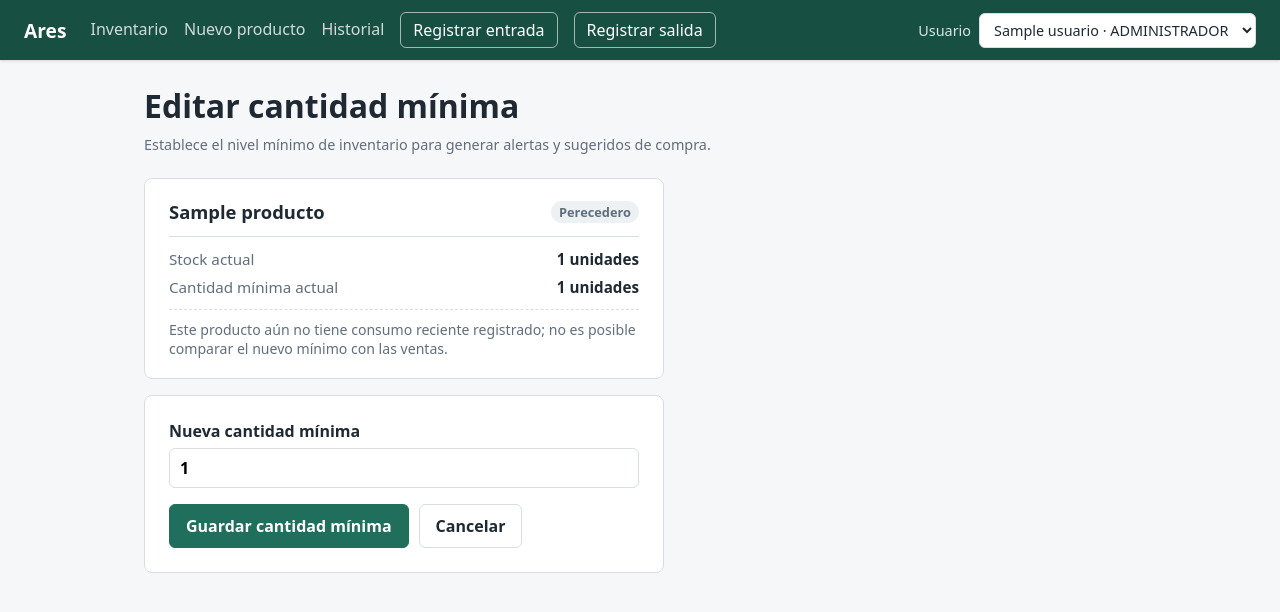
After one commit to JairGo21/Proyecto-ARES-Gestion, a Spring Boot app: page /productos/1/minimo in a window 1280 px wide. The commit adds this page. Shown: the top 612 px of the page. Run offline with Spring Boot 4, Linux system fonts and the light colour scheme; empty tables hold one stand-in row (values such as "Sample post"); database files in the repository are not loaded.

Commit message:
Add files via upload
Implementación del CU-06: Definir y editar la cantidad mínima de productos

```diff
--- a/src/main/java/ares/datos/AlertaRepository.java
+++ b/src/main/java/ares/datos/AlertaRepository.java
@@ -1,6 +1,8 @@
 package ares.datos;
 
 import ares.negocio.dominio.Alerta;
+
+import java.util.Optional;
 
 /**
  * No tiene "cerrarAlertasDeLote": cerrar una alerta es una regla de la entidad
@@ -9,4 +11,7 @@ import ares.negocio.dominio.Alerta;
 public interface AlertaRepository {
 
     Alerta guardar(Alerta alerta);
+
+    /** Busca la alerta ABIERTA de tipo STOCK_MINIMO para un producto, si existe (CU-06). */
+    Optional<Alerta> buscarAbiertaDeStockMinimo(Long productoId);
 }
--- a/src/main/java/ares/presentacion/ProductoController.java
+++ b/src/main/java/ares/presentacion/ProductoController.java
@@ -1,7 +1,9 @@
 package ares.presentacion;
 
+import ares.negocio.dominio.Producto;
 import ares.negocio.dominio.ReglaNegocioException;
 import ares.negocio.servicio.ProductoService;
+import ares.negocio.servicio.ResultadoDefinirMinimo;
 import ares.negocio.servicio.ResultadoRegistroProducto;
 import org.slf4j.Logger;
 import org.slf4j.LoggerFactory;
@@ -9,6 +11,7 @@ import org.springframework.dao.DataAccessException;
 import org.springframework.stereotype.Controller;
 import org.springframework.ui.Model;
 import org.springframework.web.bind.annotation.GetMapping;
+import org.springframework.web.bind.annotation.PathVariable;
 import org.springframework.web.bind.annotation.PostMapping;
 import org.springframework.web.bind.annotation.RequestMapping;
 import org.springframework.web.bind.annotation.RequestParam;
@@ -18,6 +21,7 @@ import org.springframework.web.servlet.mvc.support.RedirectAttributes;
  * Pantallas del recurso "producto". Regla de capas: el Controller solo llama
  * al Service, nunca a un Repository.
  *
+ * CU-06 permite definir o actualizar la cantidad mínima de un producto sin restricción de rol.
  * CU-07 expone el formulario de alta y conserva el flujo de retorno desde CU-03.
  */
 @Controller
@@ -90,6 +94,67 @@ public class ProductoController {
         return "productos/formulario";
     }
 
+    @GetMapping("/{id}/minimo")
+    public String formularioCantidadMinima(@PathVariable Long id,
+                                           Model model,
+                                           RedirectAttributes redirectAttributes) {
+        try {
+            Producto producto = productoService.buscarProductoPorId(id);
+            int consumoReciente = productoService.calcularConsumoReciente(id);
+            prepararFormularioMinimo(model, producto,
+                    producto.getCantidadMinima() != null ? String.valueOf(producto.getCantidadMinima()) : "",
+                    consumoReciente, false);
+            return "productos/minimo";
+        } catch (ReglaNegocioException e) {
+            redirectAttributes.addFlashAttribute("error", e.getMessage());
+            return "redirect:/productos";
+        }
+    }
+
+    @PostMapping("/{id}/minimo")
+    public String guardarCantidadMinima(@PathVariable Long id,
+                                        @RequestParam(required = false) String cantidadMinima,
+                                        @RequestParam(defaultValue = "false") boolean confirmarAdvertencia,
+                                        Model model,
+                                        RedirectAttributes redirectAttributes) {
+        Producto producto;
+        try {
+            producto = productoService.buscarProductoPorId(id);
+        } catch (ReglaNegocioException e) {
+            redirectAttributes.addFlashAttribute("error", e.getMessage());
+            return "redirect:/productos";
+        }
+
+        int consumoReciente = productoService.calcularConsumoReciente(id);
+
+        try {
+            int nuevoMinimo = leerCantidadMinima(cantidadMinima);
+            ResultadoDefinirMinimo resultado = productoService.definirCantidadMinima(
+                    id, nuevoMinimo, confirmarAdvertencia);
+
+            if (resultado.estado() == ResultadoDefinirMinimo.Estado.REQUIERE_CONFIRMACION_SOBRECOMPRA) {
+                prepararFormularioMinimo(model, producto, String.valueOf(nuevoMinimo), consumoReciente, true);
+                return "productos/minimo";
+            }
+
+            String mensaje = resultado.sinConsumoReciente()
+                    ? "Cantidad mínima actualizada a " + nuevoMinimo
+                      + " unidades (producto sin consumo reciente registrado)."
+                    : "Cantidad mínima actualizada correctamente a " + nuevoMinimo + " unidades.";
+            redirectAttributes.addFlashAttribute("mensajeExito", mensaje);
+            return "redirect:/productos";
+        } catch (ReglaNegocioException e) {
+            model.addAttribute("error", e.getMessage());
+        } catch (DataAccessException e) {
+            LOG.error("No fue posible guardar la cantidad mínima del producto {}.", id, e);
+            model.addAttribute("error",
+                    "No fue posible guardar la cantidad mínima. Se conserva el valor anterior; puedes reintentar.");
+        }
+
+        prepararFormularioMinimo(model, producto, cantidadMinima, consumoReciente, false);
+        return "productos/minimo";
+    }
+
     private void prepararFormulario(Model model, String nombre, String codigoBarras,
                                     Boolean perecedero, String volverA) {
         model.addAttribute("nombre", nombre);
@@ -104,6 +169,30 @@ public class ProductoController {
         }
     }
 
+    private void prepararFormularioMinimo(Model model, Producto producto, String cantidadMinima,
+                                          int consumoReciente, boolean mostrarAdvertenciaSobrecompra) {
+        model.addAttribute("producto", producto);
+        model.addAttribute("cantidadMinima", cantidadMinima);
+        model.addAttribute("consumoReciente", consumoReciente);
+        model.addAttribute("sinConsumoReciente", consumoReciente <= 0);
+        model.addAttribute("mostrarAdvertenciaSobrecompra", mostrarAdvertenciaSobrecompra);
+    }
+
+    private int leerCantidadMinima(String texto) {
+        if (texto == null || texto.isBlank()) {
+            throw new ReglaNegocioException("Ingresa la nueva cantidad mínima.");
+        }
+        try {
+            int valor = Integer.parseInt(texto.trim());
+            if (valor <= 0) {
+                throw new ReglaNegocioException("La cantidad mínima debe ser un número entero mayor que cero.");
+            }
+            return valor;
+        } catch (NumberFormatException e) {
+            throw new ReglaNegocioException("La cantidad mínima debe ser un número entero mayor que cero.");
+        }
+    }
+
     private String normalizarVolverA(String volverA) {
         return "entrada".equals(volverA) ? "entrada" : "";
     }
--- a/src/main/resources/static/css/ares.css
+++ b/src/main/resources/static/css/ares.css
@@ -1,4 +1,4 @@
-/* Estilos mínimos del sprint 1. Se ajustan cuando se integren los prototipos. */
+/* Estilos de Ares. Mantiene la paleta verde bosque (#1f6f5c / #174f42) y superficies limpias. */
 
 :root {
     --fondo: #f6f7f9;
@@ -6,6 +6,7 @@
     --suave: #616e7c;
     --borde: #d9dee5;
     --marca: #1f6f5c;
+    --marca-suave: #eef6f4;
     --barra: #174f42;
     --ok: #2f855a;
     --aviso: #b7791f;
@@ -65,6 +66,7 @@ body {
 .tabla tr.fila-aviso:hover td { background: #fdf3e1; }
 .tabla tr.fila-peligro:hover td { background: #fde8e8; }
 .num { text-align: right !important; font-variant-numeric: tabular-nums; }
+.col-acciones { white-space: nowrap; }
 
 .etiqueta { display: inline-block; padding: 2px 8px; border-radius: 999px; font-size: 0.8rem; font-weight: 600; }
 .etiqueta.ok { color: var(--ok); background: #e6f4ea; }
@@ -72,14 +74,126 @@ body {
 .etiqueta.peligro { color: var(--peligro); background: #fde8e8; }
 .etiqueta.neutro { color: var(--suave); background: #eef1f4; }
 
-/* Formularios (para CU-07, CU-03 y CU-04) */
+/* Botones de acción en tablas (CU-06) */
+.accion-tabla {
+    display: inline-block;
+    padding: 5px 11px;
+    border-radius: 6px;
+    font-size: 0.83rem;
+    font-weight: 600;
+    text-decoration: none;
+    white-space: nowrap;
+    color: var(--marca);
+    background: #fff;
+    border: 1px solid var(--borde);
+    transition: background-color 0.15s ease, border-color 0.15s ease, color 0.15s ease;
+}
+.accion-tabla:hover {
+    background: var(--marca-suave);
+    border-color: var(--marca);
+    color: var(--barra);
+}
+.accion-tabla.destacada {
+    background: var(--marca-suave);
+    border-color: rgba(31, 111, 92, 0.4);
+    color: var(--marca);
+}
+.accion-tabla.destacada:hover {
+    background: var(--marca);
+    border-color: var(--marca);
+    color: #fff;
+}
+.accion-tabla:focus-visible {
+    outline: 2px solid var(--marca);
+    outline-offset: 2px;
+}
+
+/* Formularios y tarjetas (CU-06, CU-07, CU-03 y CU-04) */
 .formulario { display: grid; gap: 16px; max-width: 520px; background: #fff; padding: 24px; border: 1px solid var(--borde); border-radius: 8px; }
 .formulario label { display: grid; gap: 6px; font-weight: 600; }
 .formulario input, .formulario select, .formulario textarea { padding: 8px 10px; border: 1px solid var(--borde); border-radius: 6px; font: inherit; }
+.formulario input:focus, .formulario select:focus, .formulario textarea:focus {
+    outline: none;
+    border-color: var(--marca);
+    box-shadow: 0 0 0 3px rgba(31, 111, 92, 0.14);
+}
 .formulario fieldset { display: flex; flex-wrap: wrap; gap: 8px 24px; margin: 0; padding: 10px 14px 14px; border: 1px solid var(--borde); border-radius: 6px; }
 .formulario legend { padding: 0 6px; font-weight: 600; }
 .formulario fieldset label { display: flex; align-items: center; gap: 8px; font-weight: 400; }
 .formulario input[type="radio"] { width: 1rem; height: 1rem; margin: 0; padding: 0; accent-color: var(--marca); }
-.boton { padding: 10px 16px; border: 0; border-radius: 6px; background: var(--marca); color: #fff; font: inherit; font-weight: 600; cursor: pointer; }
+
+.boton {
+    display: inline-block;
+    padding: 10px 16px;
+    border: 1px solid var(--marca);
+    border-radius: 6px;
+    background: var(--marca);
+    color: #fff;
+    font: inherit;
+    font-weight: 600;
+    text-decoration: none;
+    text-align: center;
+    cursor: pointer;
+    transition: background-color 0.15s ease, border-color 0.15s ease;
+}
+.boton:hover { background: var(--barra); border-color: var(--barra); }
+.boton:focus-visible { outline: 2px solid var(--marca); outline-offset: 2px; }
+
+.boton-secundario {
+    display: inline-block;
+    padding: 10px 16px;
+    border: 1px solid var(--borde);
+    border-radius: 6px;
+    background: #fff;
+    color: var(--texto);
+    font: inherit;
+    font-weight: 600;
+    text-decoration: none;
+    text-align: center;
+    cursor: pointer;
+    transition: background-color 0.15s ease, border-color 0.15s ease;
+}
+.boton-secundario:hover { background: #f1f5f9; border-color: #bcc5d1; }
+.boton-secundario:focus-visible { outline: 2px solid var(--marca); outline-offset: 2px; }
+
+.grupo-botones { display: flex; flex-wrap: wrap; gap: 10px; align-items: center; }
+
+.ficha-producto {
+    max-width: 520px;
+    margin-bottom: 16px;
+    padding: 20px 24px;
+    background: #fff;
+    border: 1px solid var(--borde);
+    border-radius: 8px;
+}
+.ficha-cabecera {
+    display: flex;
+    align-items: center;
+    justify-content: space-between;
+    gap: 12px;
+    padding-bottom: 12px;
+    margin-bottom: 12px;
+    border-bottom: 1px solid var(--borde);
+}
+.ficha-cabecera h2 { margin: 0; font-size: 1.15rem; }
+.ficha-datos { display: grid; gap: 8px; margin: 0; }
+.ficha-fila { display: flex; justify-content: space-between; align-items: baseline; gap: 16px; font-size: 0.95rem; }
+.ficha-fila dt { color: var(--suave); }
+.ficha-fila dd { margin: 0; font-weight: 600; font-variant-numeric: tabular-nums; }
+.ficha-nota { margin: 12px 0 0; padding-top: 10px; border-top: 1px dashed var(--borde); color: var(--suave); font-size: 0.88rem; }
+
+.panel-aviso {
+    display: grid;
+    gap: 14px;
+    max-width: 520px;
+    padding: 20px 24px;
+    background: #fffaf0;
+    border: 1px solid #e6c88a;
+    border-left: 4px solid var(--aviso);
+    border-radius: 8px;
+}
+.panel-aviso h2 { margin: 0; font-size: 1.05rem; color: var(--aviso); }
+.panel-aviso p { margin: 0; line-height: 1.45; }
+
 .mensaje-error { padding: 10px 12px; border-radius: 6px; color: var(--peligro); background: #fde8e8; }
 .mensaje-exito { padding: 10px 12px; border-radius: 6px; color: var(--ok); background: #e6f4ea; }
--- /dev/null
+++ b/src/main/resources/templates/productos/minimo.html
@@ -0,0 +1,77 @@
+<!DOCTYPE html>
+<html xmlns:th="http://www.thymeleaf.org" lang="es">
+<head th:replace="~{fragmentos :: cabecera('Cantidad mínima')}"></head>
+<body>
+<header th:replace="~{fragmentos :: menu}"></header>
+
+<main class="contenido">
+    <h1 th:text="${producto.cantidadMinima == null} ? 'Definir cantidad mínima' : 'Editar cantidad mínima'">Definir cantidad mínima</h1>
+    <p class="nota">Establece el nivel mínimo de inventario para generar alertas y sugeridos de compra.</p>
+
+    <p class="mensaje-error" role="alert" th:if="${error}" th:text="${error}"></p>
+
+    <section class="ficha-producto">
+        <div class="ficha-cabecera">
+            <h2 th:text="${producto.nombre}">Producto</h2>
+            <span class="etiqueta neutro" th:text="${producto.perecedero} ? 'Perecedero' : 'No perecedero'">Perecedero</span>
+        </div>
+
+        <dl class="ficha-datos">
+            <div class="ficha-fila">
+                <dt>Stock actual</dt>
+                <dd th:text="${producto.stockActual} + ' unidades'">0 unidades</dd>
+            </div>
+            <div class="ficha-fila">
+                <dt>Cantidad mínima actual</dt>
+                <dd th:classappend="${producto.cantidadMinima == null} ? 'tenue'"
+                    th:text="${producto.cantidadMinima != null} ? ${producto.cantidadMinima} + ' unidades' : 'Sin mínimo'">Sin mínimo</dd>
+            </div>
+            <div class="ficha-fila" th:unless="${sinConsumoReciente}">
+                <dt>Consumo reciente (últimos 30 días)</dt>
+                <dd th:text="${consumoReciente} + ' unidades vendidas'">0 unidades vendidas</dd>
+            </div>
+        </dl>
+
+        <p class="ficha-nota" th:if="${sinConsumoReciente}">
+            Este producto aún no tiene consumo reciente registrado; no es posible comparar el nuevo mínimo con las ventas.
+        </p>
+    </section>
+
+    <section class="panel-aviso" th:if="${mostrarAdvertenciaSobrecompra}">
+        <h2>Advertencia de posible sobrecompra</h2>
+        <p>
+            La cantidad mínima ingresada (<strong th:text="${cantidadMinima}">0</strong> unidades)
+            es muy superior al consumo reciente de los últimos 30 días
+            (<strong th:text="${consumoReciente}">0</strong> unidades).
+        </p>
+        <p class="nota">
+            ¿Deseas confirmar este mínimo de todas formas o prefieres corregir el valor?
+        </p>
+
+        <div class="grupo-botones">
+            <form method="post" th:action="@{/productos/{id}/minimo(id=${producto.id})}">
+                <input type="hidden" name="cantidadMinima" th:value="${cantidadMinima}">
+                <input type="hidden" name="confirmarAdvertencia" value="true">
+                <button class="boton" type="submit">Confirmar y guardar mínimo</button>
+            </form>
+
+            <a class="boton-secundario" th:href="@{/productos/{id}/minimo(id=${producto.id})}">Corregir valor</a>
+        </div>
+    </section>
+
+    <form class="formulario" method="post"
+          th:action="@{/productos/{id}/minimo(id=${producto.id})}"
+          th:unless="${mostrarAdvertenciaSobrecompra}">
+        <label for="cantidadMinima">Nueva cantidad mínima
+            <input id="cantidadMinima" name="cantidadMinima" type="text" inputmode="numeric"
+                   autocomplete="off" required th:value="${cantidadMinima}">
+        </label>
+
+        <div class="grupo-botones">
+            <button class="boton" type="submit">Guardar cantidad mínima</button>
+            <a class="boton-secundario" th:href="@{/productos}">Cancelar</a>
+        </div>
+    </form>
+</main>
+</body>
+</html>
```
Also changed, not shown: src/main/java/ares/datos/jpa/AlertaRepositoryJpa.java (+18 -0 lines), src/main/java/ares/negocio/dominio/Producto.java (+28 -12 lines), src/main/java/ares/negocio/servicio/ProductoService.java (+96 -4 lines), src/main/java/ares/negocio/servicio/ResultadoDefinirMinimo.java (added, +18 -0 lines), src/main/resources/templates/productos/inventario.html (+8 -0 lines), 4 other files.
